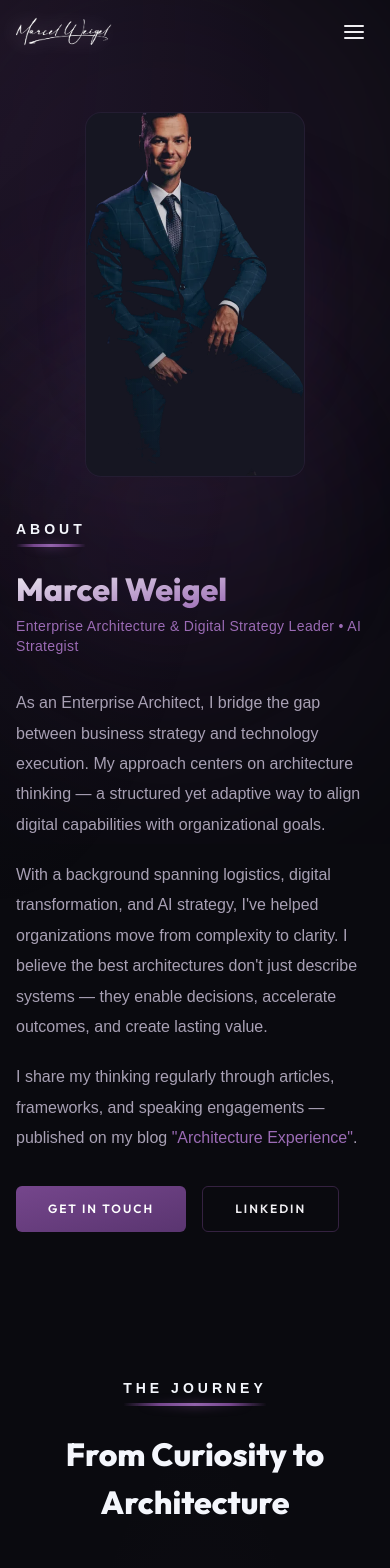
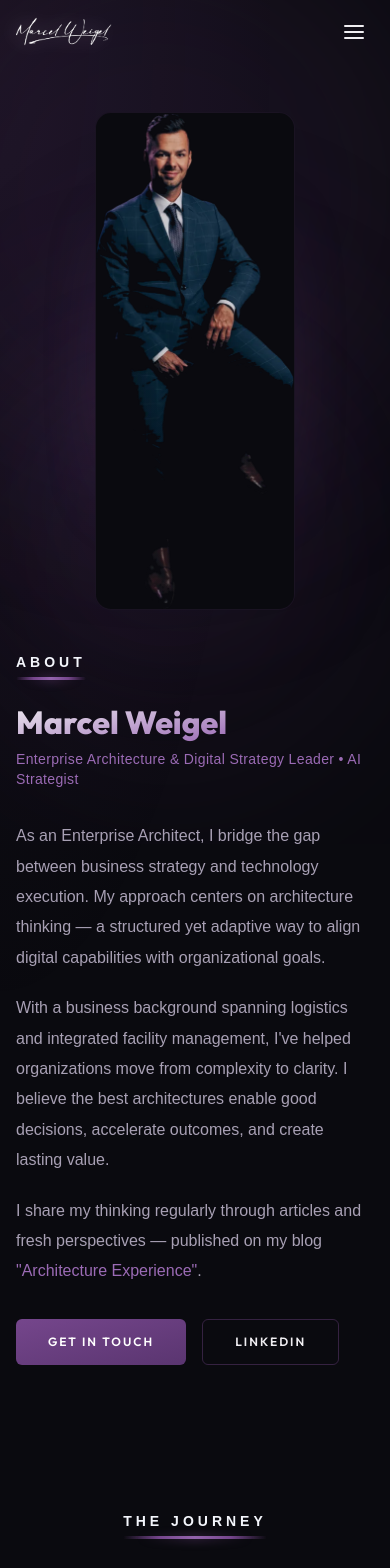
Before and after one commit to MW919/marcel-weigel-website, a Next.js app: page /about in a window 390 px wide. Shown: the top 1568 px of the page. Built offline with nearby package versions, Linux system fonts and the light colour scheme; a web font is replaced by a local one.

Commit message:
Add files via upload

```diff
--- a/app/about/page.js
+++ b/app/about/page.js
@@ -20,19 +20,18 @@ export default function AboutPage() {
           <div className="grid grid-cols-1 md:grid-cols-[280px_1fr] gap-10 md:gap-14 items-start">
             {/* Photo */}
             <AnimatedSection>
-              <div className="relative mx-auto md:mx-0 w-[220px] md:w-full">
-                <div className="relative rounded-2xl overflow-hidden border border-accent/15 bg-brand-card">
+              <div className="relative mx-auto md:mx-0 w-[200px] md:w-full">
+                <div className="relative rounded-2xl overflow-hidden border border-accent/15 bg-brand-bg">
                   <picture>
                     <source srcSet="/images/about-photo-mobile.webp" media="(max-width: 768px)" type="image/webp" />
                     <source srcSet="/images/about-photo.webp" type="image/webp" />
                     <img
                       src="/images/about-photo.png"
                       alt="Marcel Weigel"
-                      className="w-full object-cover"
-                      style={{ aspectRatio: '3/5', objectPosition: 'center 10%' }}
+                      className="w-full h-auto object-contain"
                     />
                   </picture>
-                  <div className="absolute inset-0 bg-gradient-to-t from-brand-card/60 via-transparent to-transparent" />
+                  <div className="absolute inset-0 bg-gradient-to-t from-brand-bg/40 via-transparent to-transparent pointer-events-none" />
                 </div>
                 {/* Ambient glow behind photo */}
                 <div className="absolute -inset-4 rounded-2xl bg-[radial-gradient(circle,rgba(117,70,140,0.15)_0%,transparent_70%)] blur-[20px] -z-10" />
@@ -56,10 +55,10 @@ export default function AboutPage() {
                   As an Enterprise Architect, I bridge the gap between business strategy and technology execution. My approach centers on architecture thinking — a structured yet adaptive way to align digital capabilities with organizational goals.
                 </p>
                 <p className="font-body text-base leading-[1.9] text-brand-muted mb-5">
-                  With a background spanning logistics, digital transformation, and AI strategy, I've helped organizations move from complexity to clarity. I believe the best architectures don't just describe systems — they enable decisions, accelerate outcomes, and create lasting value.
+                  With a business background spanning logistics and integrated facility management, I've helped organizations move from complexity to clarity. I believe the best architectures enable good decisions, accelerate outcomes, and create lasting value.
                 </p>
                 <p className="font-body text-base leading-[1.9] text-brand-muted mb-8">
-                  I share my thinking regularly through articles, frameworks, and speaking engagements — published on my blog <a href="https://www.architecture-experience.com" target="_blank" rel="noopener noreferrer" className="text-accent-light hover:text-accent transition-colors">"Architecture Experience"</a>.
+                  I share my thinking regularly through articles and fresh perspectives — published on my blog <a href="https://www.architecture-experience.com" target="_blank" rel="noopener noreferrer" className="text-accent-light hover:text-accent transition-colors">"Architecture Experience"</a>.
                 </p>
               </AnimatedSection>
 
```
